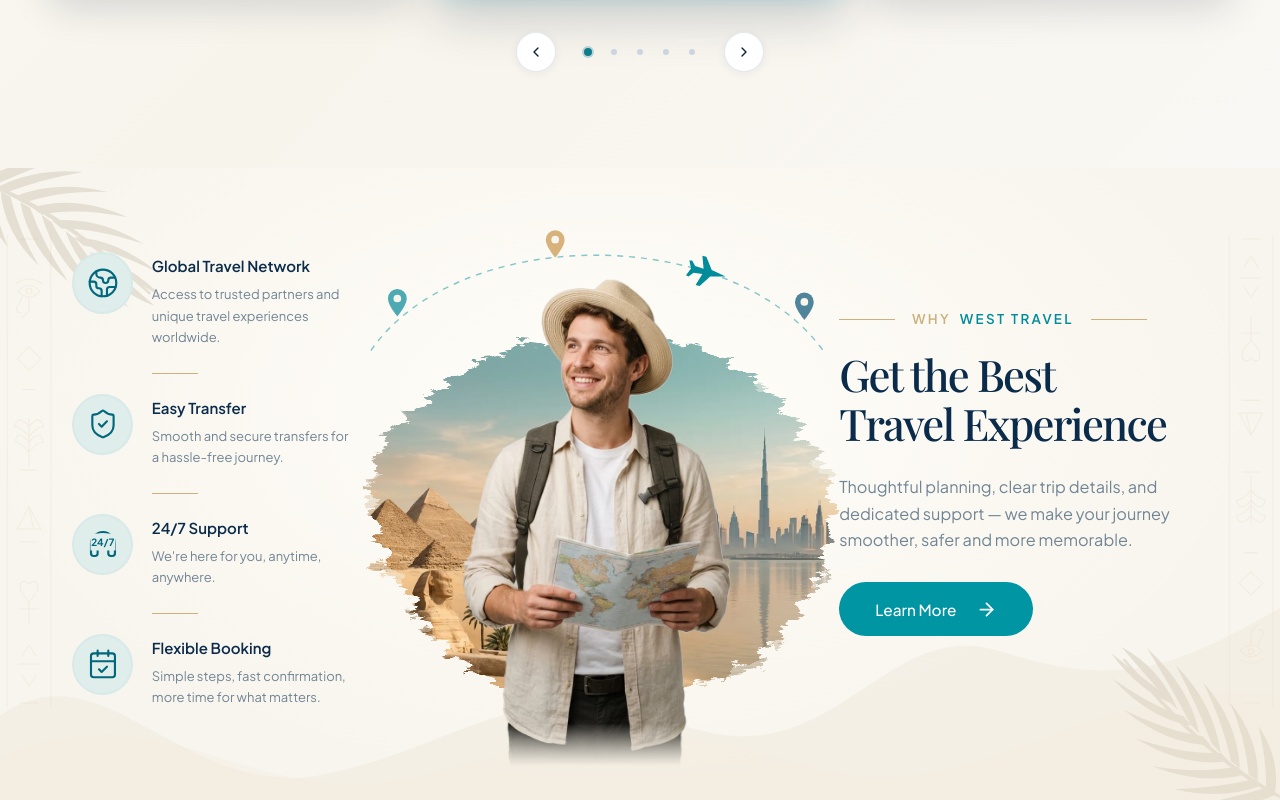
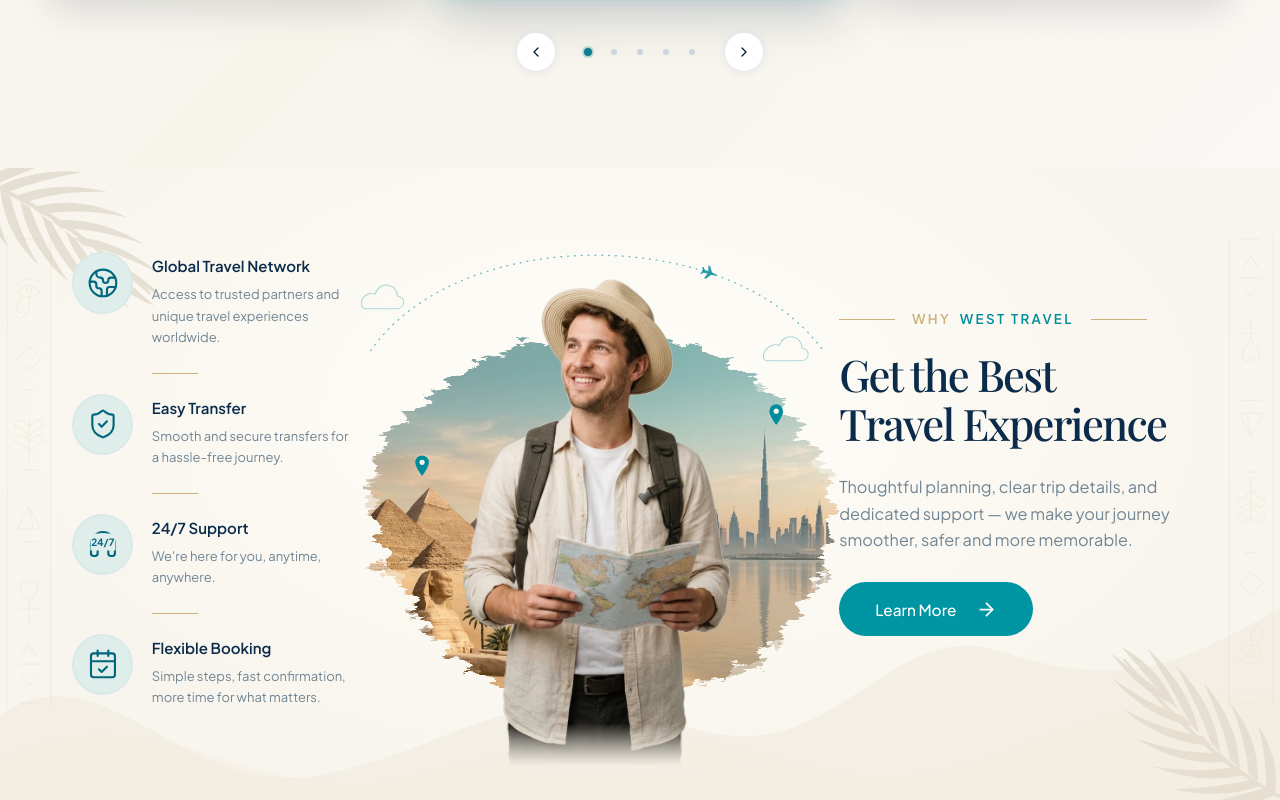
Before and after one commit to codetic061-art/west-travel-nextjs, a Next.js app: page / in a window 1280 px wide. Shown: the part 1680-2480 px from the top of the page. Built offline with nearby package versions, Linux system fonts and the light colour scheme.

Commit message:
feat(why-west): refined route, plane, pins and clouds

```diff
--- a/src/components/why-west-travel/TravelArtwork.tsx
+++ b/src/components/why-west-travel/TravelArtwork.tsx
@@ -33,18 +33,30 @@ export function EgyptianEdges() {
   );
 }
 
-/** A single arc stays inside the visual column, clear of all copy. */
+/** One cubic route; the plane follows its exact position and derivative at t=.72. */
 export function FlightRoute() {
+  const t = 0.72;
+  const u = 1 - t;
+  const x = u ** 3 * 35 + 3 * u ** 2 * t * 137 + 3 * u * t ** 2 * 456 + t ** 3 * 565;
+  const y = u ** 3 * 153 + 3 * u ** 2 * t * 5 + 3 * u * t ** 2 * 3 + t ** 3 * 153;
+  const dx = 3 * u ** 2 * (137 - 35) + 6 * u * t * (456 - 137) + 3 * t ** 2 * (565 - 456);
+  const dy = 3 * u ** 2 * (5 - 153) + 6 * u * t * (3 - 5) + 3 * t ** 2 * (153 - 3);
+  const angle = Math.atan2(dy, dx) * 180 / Math.PI;
+
   return (
-    <svg className={styles.route} viewBox="0 0 600 180" fill="none" aria-hidden="true" focusable="false">
-      <path d="M35 153C137 5 456 3 565 153" stroke="currentColor" strokeOpacity=".48" strokeWidth="1.7" strokeDasharray="7 7" />
-      <path transform="translate(432 62) rotate(13) scale(.8)" d="M24 0L2-5L-10-22L-16-22L-10-4L-23-5L-29-12L-33-11L-28 0L-33 11L-29 12L-23 5L-10 4L-16 22L-10 22L2 5Z" fill="currentColor" />
-      {([{ x: 66, y: 113, color: "#4daab3" }, { x: 251, y: 44, color: "#d7b27a" }, { x: 543, y: 117, color: "#50849a" }] as const).map(({ x, y, color }) => (
-        <g key={x} transform={`translate(${x} ${y})`}>
-          <path d="M0 0S-11-13-11-21a11 11 0 0 1 22 0C11-13 0 0 0 0Z" fill={color} />
-          <circle cy="-21" r="4.5" fill="var(--surface)" />
+    <svg className={styles.route} viewBox="0 0 600 600" fill="none" aria-hidden="true" focusable="false">
+      <path d="M35 153C137 5 456 3 565 153" stroke="currentColor" strokeOpacity=".55" strokeWidth="1.6" strokeDasharray="1 7" strokeLinecap="round" />
+      <path transform={`translate(${x} ${y}) rotate(${angle}) scale(.36)`} d="M24 0L2-5L-10-22L-16-22L-10-4L-23-5L-29-12L-33-11L-28 0L-33 11L-29 12L-23 5L-10 4L-16 22L-10 22L2 5Z" fill="currentColor" opacity=".85" />
+      {([{ x: 95, y: 300, gold: true }, { x: 510, y: 240, gold: false }] as const).map(({ x: pinX, y: pinY, gold }) => (
+        <g key={pinX} transform={`translate(${pinX} ${pinY})`} className={gold ? styles.pinGold : styles.pinTeal}>
+          <path d="M0 0S-8-10-8-16a8 8 0 0 1 16 0C8-10 0 0 0 0Z" fill="currentColor" />
+          <circle cy="-16" r="3" fill="var(--surface)" />
         </g>
       ))}
+      <g className={styles.clouds} stroke="currentColor" strokeWidth="1.2" strokeLinecap="round" strokeLinejoin="round" opacity=".32">
+        <path d="M28 104H65C76 104 76 90 66 89C66 74 44 71 40 87C27 82 18 100 28 104Z" />
+        <path d="M498 165H539C550 165 550 151 540 150C540 134 518 132 514 147C501 142 489 160 498 165Z" />
+      </g>
     </svg>
   );
 }
```
